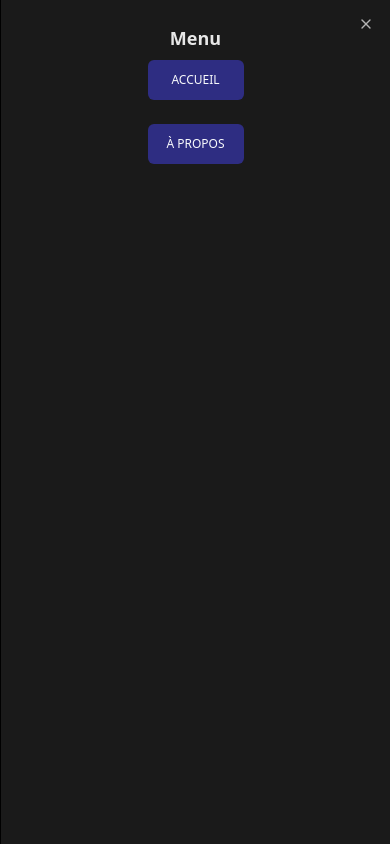
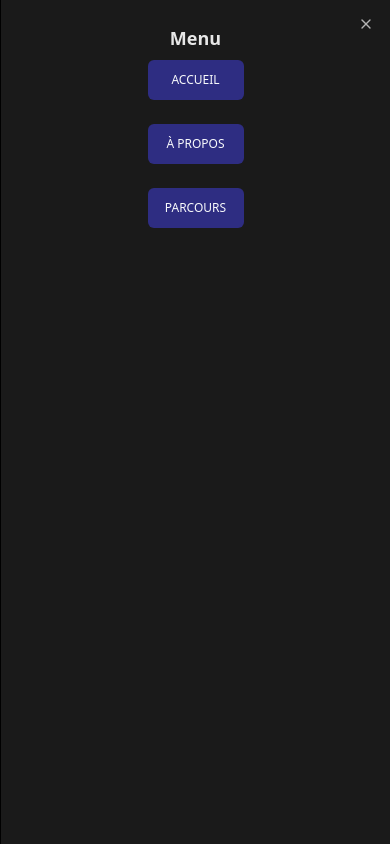
Before and after one commit to NollieChtn6/Portfolio, a React (Vite) app: page / in a window 390 px wide. Both pictures are taken after a click on the button 318 px from the left and 55 px from the top of the page. Built offline with nearby package versions, Linux system fonts and the light colour scheme.

Commit message:
update button to '/timeline'

```diff
--- a/src/components/header/Header.tsx
+++ b/src/components/header/Header.tsx
@@ -42,7 +42,10 @@ function Header() {
                   <NavLink to="/about">
                     <Button>À propos</Button>
                   </NavLink>
-                  {/* <Button className="w-2/4">Parcours</Button>
+                  <NavLink to="/timeline">
+                    <Button>Parcours</Button>
+                  </NavLink>
+                  {/*
                   <Button className="w-2/4">Projets</Button>
                   <Button className="w-2/4">Sandbox</Button>
                   <Button className="w-2/4">Contact</Button> */}
@@ -58,7 +61,9 @@ function Header() {
           <NavLink to="/about">
             <Button>À propos</Button>
           </NavLink>
-          <Button className="">Parcours</Button>
+          <NavLink to="/timeline">
+            <Button>Parcours</Button>
+          </NavLink>
           <Button className="">Projets</Button>
           <Button className="">Sandbox</Button>
           {/* <Button className="">Contact</Button> */}
```
